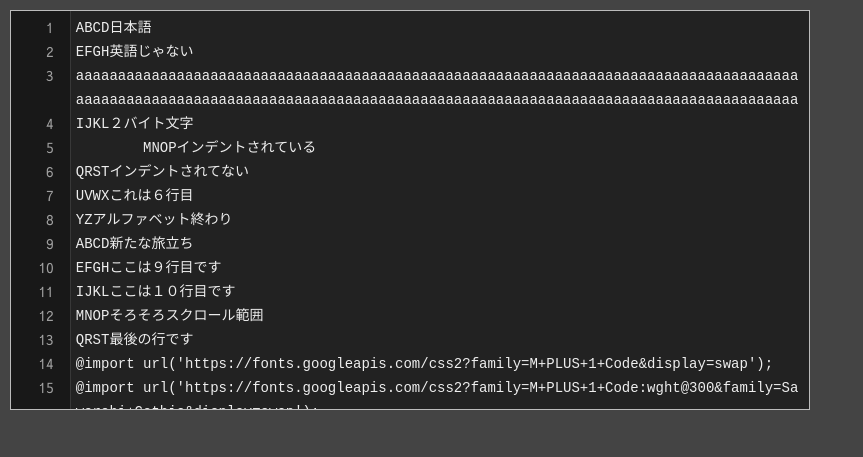
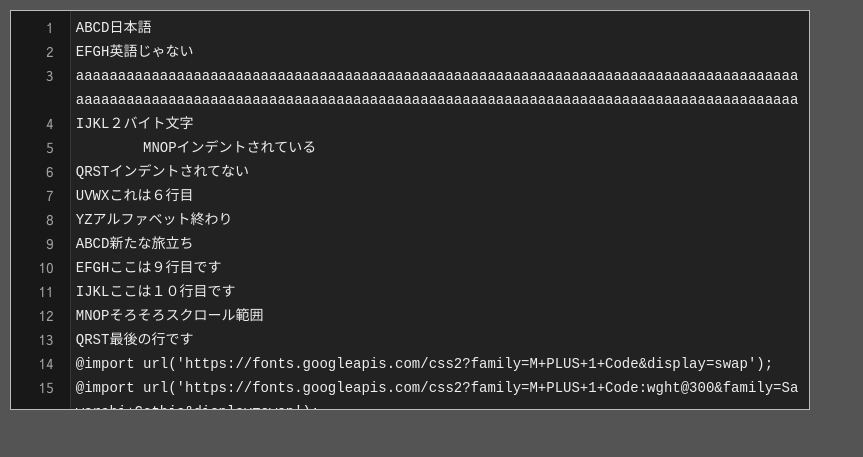
Before and after one commit to impressionestudio/textarea-editor, a plain HTML site: page index.html in a window 1280 px wide. Shown: the whole page, without its empty margins (0-863 px from the left). Drawn offline with Linux system fonts and the light colour scheme; a web font is replaced by a local one.

Commit message:
background color change

```diff
--- a/css/sweEditor.css
+++ b/css/sweEditor.css
@@ -6,7 +6,7 @@
 	margin: 0;
 	padding: 0;
 	box-sizing: border-box;
-	background-color: #444;
+	background-color: rgb(84, 84, 84);
 }
 
 #develop {
```
